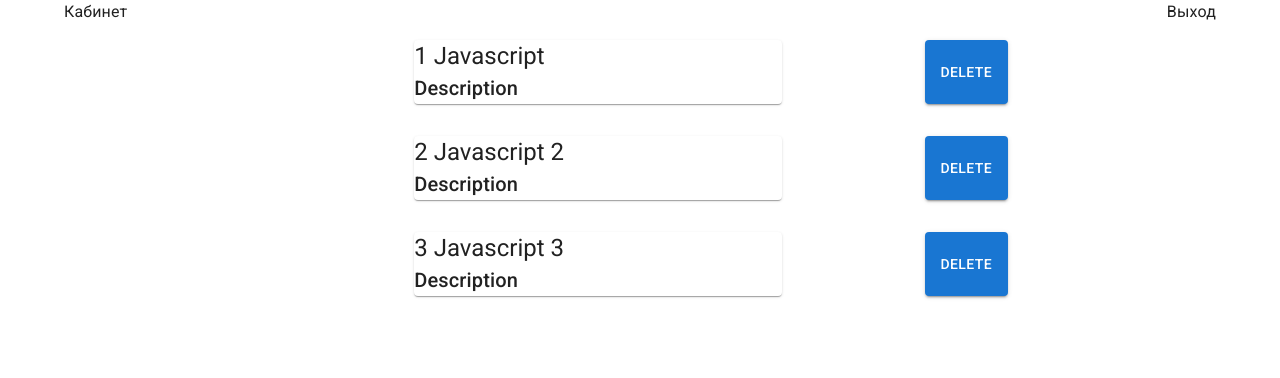
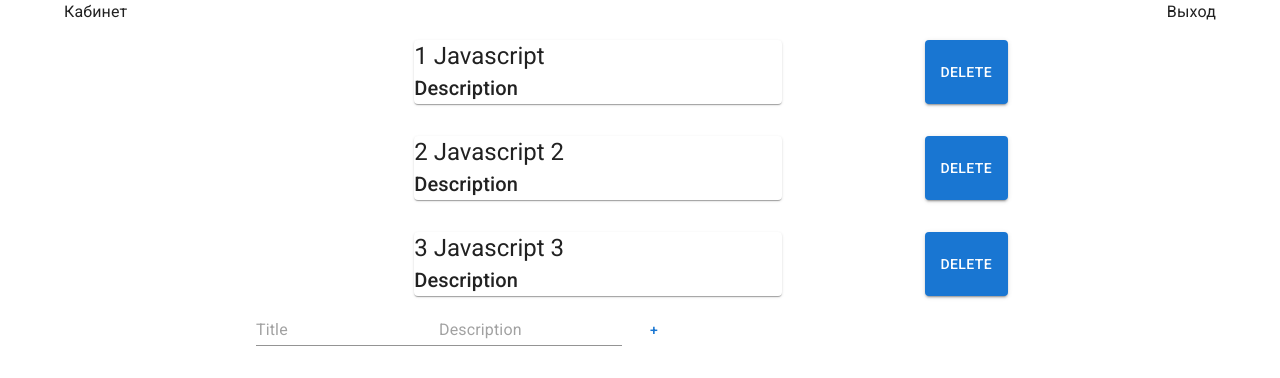
Before and after one commit to kaczynski77/julfor-jewelery, a Next.js app: page /admin in a window 1280 px wide. Shown: the top 378 px of the page. Built offline with nearby package versions, Linux system fonts and the light colour scheme.

Commit message:
---- learning session ---- 54:58

```diff
--- a/components/upload.jsx
+++ b/components/upload.jsx
@@ -1,4 +1,11 @@
-import { Box, Button, Container, Paper, Typography } from '@mui/material';
+import {
+  Box,
+  Button,
+  Container,
+  Input,
+  Paper,
+  Typography,
+} from '@mui/material';
 import { useState } from 'react';
 import PostItem from './postItem';
 
@@ -8,11 +15,37 @@ const Upload = () => {
     { id: 2, title: 'Javascript 2', body: 'Description' },
     { id: 3, title: 'Javascript 3', body: 'Description' },
   ]);
+
+  const [title, setTitle] = useState('');
+  const [body, setBody] = useState('');
+  const addNewPost = (e) => {
+    e.preventDefault();
+    const newPost = {
+      id: Date.now(),
+      title,
+      body,
+    };
+    setPosts([...posts, newPost]);
+  };
+
   return (
     <>
       {posts.map((post) => (
         <PostItem post={post} />
       ))}
+      <Input
+        type="text"
+        onChange={(e) => setTitle(e.target.value)}
+        placeholder="Title"
+        value={title}
+      />
+      <Input
+        type="text"
+        onChange={(e) => setBody(e.target.value)}
+        placeholder="Description"
+        value={body}
+      />
+      <Button onClick={addNewPost}>+</Button>
     </>
   );
 };
```
Also changed, not shown: components/postList.jsx (added, +21 -0 lines).
